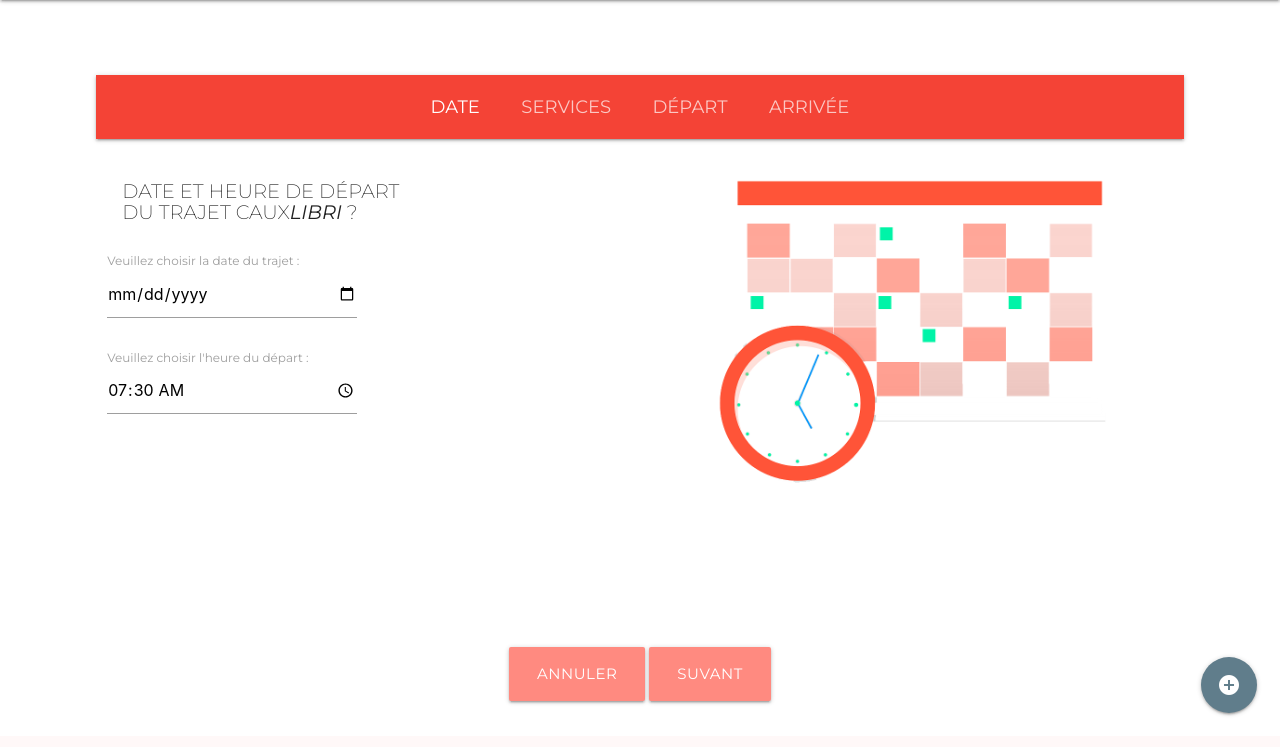
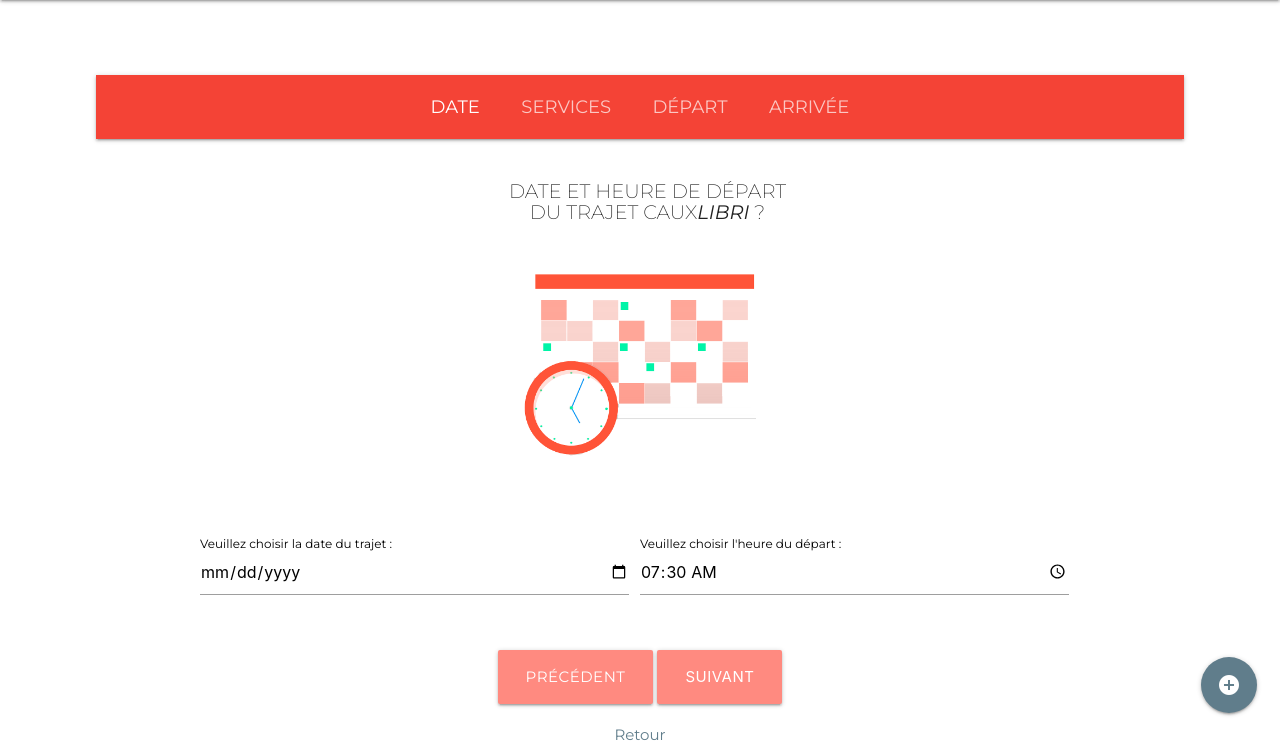
Before and after one commit to AngelaMallet/LePetitKiosque, a PHP site: page /PDO-P2/date.php in a window 1280 px wide. Shown: the part 64-811 px from the top of the page. Before the commit the page ends 780 px from the top, so only its background shows below. Run offline with PHP 8.4, Linux system fonts and the light colour scheme.

Commit message:
ajout du model transports et des pages form pour le trajet

```diff
--- a/accountuserModif.php
+++ b/accountuserModif.php
@@ -33,7 +33,7 @@ require_once 'controllers/controllerModifUsers.php';
             </div>
         </div>
         <div class=" col s12 l12">
-            <a href="userLogin.php" id="registrationBtn" class=" waves-effect waves-red btn-large blue-grey lighten-2 modal-trigger s12 m6">Votre compte</a>
+            <a href="user-Infos.php" id="registrationBtn" class=" waves-effect waves-red btn-large blue-grey lighten-2 modal-trigger s12 m6">Votre compte</a>
 
         </div>
 
--- a/assets/css/style.css
+++ b/assets/css/style.css
@@ -365,6 +365,10 @@ h4 {
 #btnInscriptionProjet {
     margin:-8rem;
 }
+
+#imgDate {
+    padding-bottom: 2rem;
+}
 /* materialize.css */
 
 /* * Comme la dite marge est exprimée en pourcentage,
--- /dev/null
+++ b/controllers/controllerAjoutDate.php
@@ -0,0 +1,71 @@
+<?php
+
+require_once 'models/modelDatabase.php';
+require_once 'models/modeltransports.php';
+$dayObj = new transports(); //$usersObj est un nouvel objet de la classe users. On dit que l'on instancie la classe users.
+
+
+
+// Déclaration des regeX
+//$regexText = '/^[A-zÂ-ÿ -]+$/';
+//$regexEmail = '/^[a-zA-Z0-9._-]+@[a-zA-Z0-9-]+\.[a-zA-Z.]{2,5}$/';
+//$regexPassword = '/^[A-zÄ-ÿ0-9 -@_?!#$*€]+$/';
+//$regexPhone = '/^0[0-9]([ .-]?[0-9]{2}){4}$/';
+
+//Pour les regexs les groupes sont mis dans des parenthèses. Dans les parenthèses, tout ce qui est entre les crochets sont des données demandées.
+//Tout ce  qui est hors crochets et hors parenthèses est obligatoire.
+
+
+//Initialise $addSuccess en False pour afficher message
+$addSuccess = false;
+//Initialise $hideSuccess en true pour afficher inputform
+$hideSuccess = true;
+
+
+// Déclaration d'un tableau d'erreurs
+$formError = [];
+
+////date
+if (isset($_POST['date'])) {
+    //Si: je récupère la valeur de firstName
+   $date = htmlspecialchars($_POST['date']);  // Pour accéder à la propriété $usersObj j'utilise l'opérateur ->
+    // qui permet d'accéder aux propriétés de la classe. Propriété est le nom d'une variable en POO
+//    if (!preg_match($regexText, $date)) {
+//        $formError['date'] = 'Saisie non valide';
+//    }
+    if (empty($_POST['date'])) {
+        $formError['date'] = 'Saisie vide';
+    }
+
+}
+
+
+////date
+if (isset($_POST['hour'])) {
+    //Si: je récupère la valeur de firstName
+   $hour = htmlspecialchars($_POST['hour']);  // Pour accéder à la propriété $usersObj j'utilise l'opérateur ->
+    // qui permet d'accéder aux propriétés de la classe. Propriété est le nom d'une variable en POO
+//    if (!preg_match($regexText, $date)) {
+//        $formError['date'] = 'Saisie non valide';
+//    }
+    if (empty($_POST['hour'])) {
+        $formError['hour'] = 'Saisie vide';
+    }
+
+}
+
+
+
+if (!empty($formError)) {
+    $modalError = true;
+}
+
+// Je regarde s'il n'y a pas d'erreurs dans le formulaire
+// S'il n'y a pas d'erreurs et que je clique sur le bouton send alors
+//j'envoie les nouvelles données dans ma table fluo_users
+if (count($formError) == 0 && isset($_POST['submitFormDate'])) {
+    $dayObj->date = $date;
+    $dayObj->addDate();
+    $addSuccess = true;
+   }
+?>
--- a/controllers/controllerAjoutUsers.php
+++ b/controllers/controllerAjoutUsers.php
@@ -126,6 +126,9 @@ if (count($formError) == 0 && isset($_POST['submitForm'])) {
     } else {
     $usersObj->addUsers();
     $addSuccess = true;
+    $extra = 'services.php';
+            header("Location: http://localhost:8888/PDO-P2/$extra");
+            exit;
    }
   }
 ?>
--- a/date.php
+++ b/date.php
@@ -1,3 +1,7 @@
+<?php
+session_start(); // On démarre la session AVANT toute chose
+require_once 'controllers/controllerAjoutDate.php';
+?>
 <!DOCTYPE html>
 <html lang="fr">
     <head>
@@ -18,7 +22,7 @@
     <boby>
         <?php include 'nav.php'; ?>
         <div id="projetFrame" class="container center-align">
-           <nav class="dot hide-on-med-and-down">
+            <nav class="dot hide-on-med-and-down">
                 <div class="nav-wrapper red acent-1 ">
                     <div class="col s12">
                         <a href="date.php" class="breadcrumb white-text">DATE</a>
@@ -29,40 +33,40 @@
                     </div>
                 </div>
             </nav>
-            <div class="row">
-                <div class="col s12 m6 left-align">
-                    <h1 id="projetH1">DATE ET HEURE DE DÉPART<br>DU TRAJET CAUX<i>libri</i> ?</h1>
-                    <div class="row">
-                        <div class="col s12 m6 l6">
-                            <label>Veuillez choisir la date du trajet :</label>
-                            <input type = "date" name="date" class = "datepicker" />
+            <div class="container">
+                <div class="row">
+                    <div class="hide-on-small-only">
+                        <div class="col s12 m12 l12 center-align">
+                            <h1 id="projetH1">DATE ET HEURE DE DÉPART<br>DU TRAJET CAUX<i>libri</i> ?</h1>
+                            <img class="responsive-img" id="imgDate" width="300" height="200" src="../LePetitKiosque/assets/date.png">
                         </div>
                     </div>
-                    <div class = "row">
-                        <form class = "col s12 m12 l12">
-                            <div class = "row">
-                                <div class="col s12 m6 l6">
-                                    <label for="appt-time">Veuillez choisir l'heure du départ :</label>
-                                    <input id="appt-time" type="time" name="hour" value="07:30">
-                                </div>
-                            </div>
-                        </form>
-                    </div>
                 </div>
-                <div class="hide-on-small-only">
-                    <div class="col s12 m6 center-align">
-                        <img class="responsive-img" width="500" height="400" src="../LePetitKiosque/assets/date.png">
-                    </div>
+                <div class="row">
+
+
+                    <form  method="POST" class = "col s12 m12 l12" action="date.php">
+                        <div class="row input-field col s12 l6">
+                            <input name="date" value ="<?= isset($date) ? $date : ''; ?>" id ="date" type = "date" class = "datepicker" />
+                            <label>Veuillez choisir la date du trajet :</label>
+                            <p class="NotValid" id="dateNameField"><?= isset($formError['date']) ? $formError['date'] : '' ?></p>
+                        </div>
+                        <div class="row input-field col s12 l6">
+                            <input name="hour" value = "<?= isset($hour) ? $hour : '07:30'; ?>" id="appt-time" type="time">
+                            <label for="appt-time">Veuillez choisir l'heure du départ :</label>
+                            <p class="NotValid" id="hourField"><?= isset($formError['hour']) ? $formError['hour'] : '' ?></p>
+                        </div></form>
                 </div>
-            </div>
             <?php include 'actionBtn.php'; ?>
-            <div class="whiteSapce100"></div>
-            <div class="modal-footer center-align">
-                <a href="index.php" class="modal-close waves-effect waves-light btn-large red accent-1">Annuler</a>
-                <div class="whiteSapce50 hide-on-med-and-up"></div>
-                <a href="depart.php" class="modal-close waves-effect waves-light btn-large red accent-1">SUVANT</a>
+
+                <div class="row col s12 l12">
+                    <a href="date.php" class="waves-effect waves-red btn-large red accent-1">Précédent</a>
+                    <button class="waves-effect waves-red btn-large red accent-1" type="submit" name="submitFormDate">Suivant</button>
+                </div>
+                <a href="index.php" class="blue-grey-text">Retour</a>
             </div>
         </div>
+
     </boby>
 
     <!-- fin du footer -->
--- /dev/null
+++ b/models/modeltransports.php
@@ -0,0 +1,41 @@
+<?php
+
+/*
+ * To change this license header, choose License Headers in Project Properties.
+ * To change this template file, choose Tools | Templates
+ * and open the template in the editor.
+ */
+
+/**
+ * Je  crée une classe users dont le parent est database donc users hérite de tous les attributs
+ * La class users va permettre d'accéder à la table fluo_users de la database fluo_colibri.
+ */
+class transports extends database {
+      // Attributs en private
+      public $id_transports;
+      public $id_types;
+      public $id_users;
+      public $id_locations;
+      public $id_locations_fluo_locations;
+      public $id_days;
+      public $date;
+      public $hour;
+      public $regular;
+
+
+
+
+    public function addDate() { //addUsers est une méthode avec la requête
+    //qui va inclure les nouveaux users dans la table fluo_users.
+
+    //Insertion des données du users à l'aide de la requête préparée avec INSERT INTO et le nom des champs de la table
+    //Insertion des valeurs des variables via les marqueurs nominatifs exemple :nomdumarqueur en gros c'est comme un alias
+ // :marqueurs nominatifs
+        $queryResult = $this->database->prepare('INSERT INTO fluo_transports(date, hour) VALUES (:date, :hour)');
+        $queryResult->bindValue(':date', $this->date, PDO::PARAM_STR);
+        $queryResult->bindValue(':hour', $this->hour, PDO::PARAM_STR);
+        return $queryResult->execute(); //@return exécute la requête pour ajouter un user.
+    }
+
+}
+?>
```
Also changed, not shown: arrivee.php (+4 -3 lines), depart.php (+4 -3 lines), offerFormDate.php (+9 -6 lines), services.php (+4 -3 lines).
